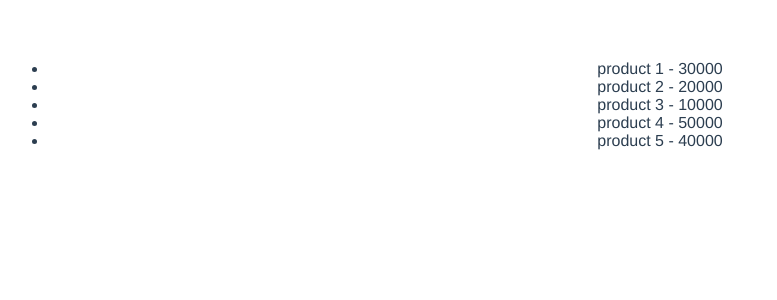
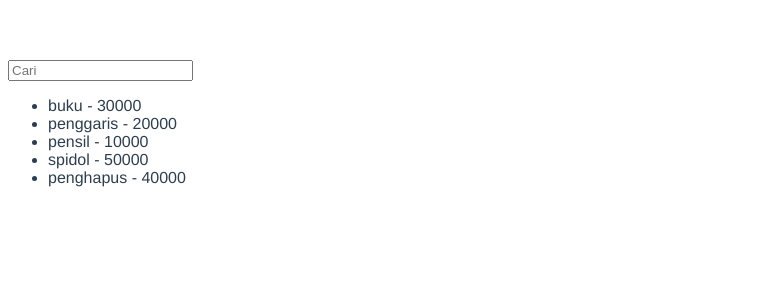
Before and after one commit to nentinur/belajar-vue-js, a Vue app: page / in a window 1280 px wide. Shown: the top 300 px of the page, without its empty margins (0-777 px from the left). Built offline with nearby package versions, Linux system fonts and the light colour scheme.

Commit message:
#6 Computed Properties

```diff
--- a/src/App.vue
+++ b/src/App.vue
@@ -1,19 +1,13 @@
 <template>
-  <!-- LIFECYCLE HOOKS
-  LifeCycle Hooks adalah jendela dimana Library yang digunakan bekerja dibalik layar
-  LifeCycle hooks memungkinakan untuk mengetahui komponen yang dibuat ditambahkan ke DOM, diperbarui, atau dihancurkan -->
-  <div v-if="products.length">
+  <!-- COMPUTED PROPERTIES
+    properti yang dapat digunakan untuk mendefinisikan data yang nilainya tergantung dari data lain
+  -->
+  <input type="text" placeholder="Cari" v-model="cari">
   <ul>
-    <li v-for="item in products" :key="item.id">
+    <li v-for="item in caridata" :key="item.id">
       {{ item.title }} - {{ item.price }}
     </li>
   </ul>
-  </div>
-  <div v-else>
-    <p>
-      No Data Found
-    </p>
-  </div>
 </template>
 
 <script>
@@ -23,38 +17,31 @@ export default {
   name: 'App',
   data() {
     return {
+      cari:"",
       products: []
     }
   },
-  // LifeCycle Hooks
-  // urutan dijalankannya adalah beforeCreate - created - beforeMount - mount,
-  // meskipun tataletaknya diacak, urutannya akan tetap seperti itu
-  beforeCreate() {
-    // jika ingin menjalankan fungsi, yang ingin dieksekusi sebelum komponen dibuat, maka kita harus meletakkannya di beforeCreate
-    console.log('Before Create')
-  },
   created() {
-    // jika ingin membuat perintah setelah komponen dibuat, maka kita meletakkannya di created
-    console.log('Created')
-
     // data ini dipanggil setelah komponen dibuat di lifecycle hooks
     this.products = [
-      { id: 1, title: "product 1", price: 30000 },
-      { id: 2, title: "product 2", price: 20000 },
-      { id: 3, title: "product 3", price: 10000 },
-      { id: 4, title: "product 4", price: 50000 },
-      { id: 5, title: "product 5", price: 40000 }
+      { id: 1, title: "buku", price: 30000 },
+      { id: 2, title: "penggaris", price: 20000 },
+      { id: 3, title: "pensil", price: 10000 },
+      { id: 4, title: "spidol", price: 50000 },
+      { id: 5, title: "penghapus", price: 40000 }
     ]
   },
-  beforeMount() {
-    // jika ingin menjalankan fungsi setelah created, kita harus meletakkannya di beforeMount
-    console.log('Before Mount')
-  },
-  mounted() {
-    // jika ingin menjalankan fungsi setetah komponen mounted ke DOM, maka kita harus meletakkannya di mounted
-    console.log('Mounted')
+
+  //Computed propeeties
+  computed: {
+    // disini kita akan membuat fungsi untuk mencari data product berdasakan titlenya
+    caridata() {
+      // menggunakan fungsi dari JavaScript yaitu filter() dan match()
+      return this.products.filter((item) => {
+        return item.title.match(this.cari)
+      })
+    }
   }
-
 }
 </script>
 
@@ -63,7 +50,7 @@ export default {
   font-family: Avenir, Helvetica, Arial, sans-serif;
   -webkit-font-smoothing: antialiased;
   -moz-osx-font-smoothing: grayscale;
-  text-align: center;
+  /* text-align: center; */
   color: #2c3e50;
   margin-top: 60px;
 }
```
